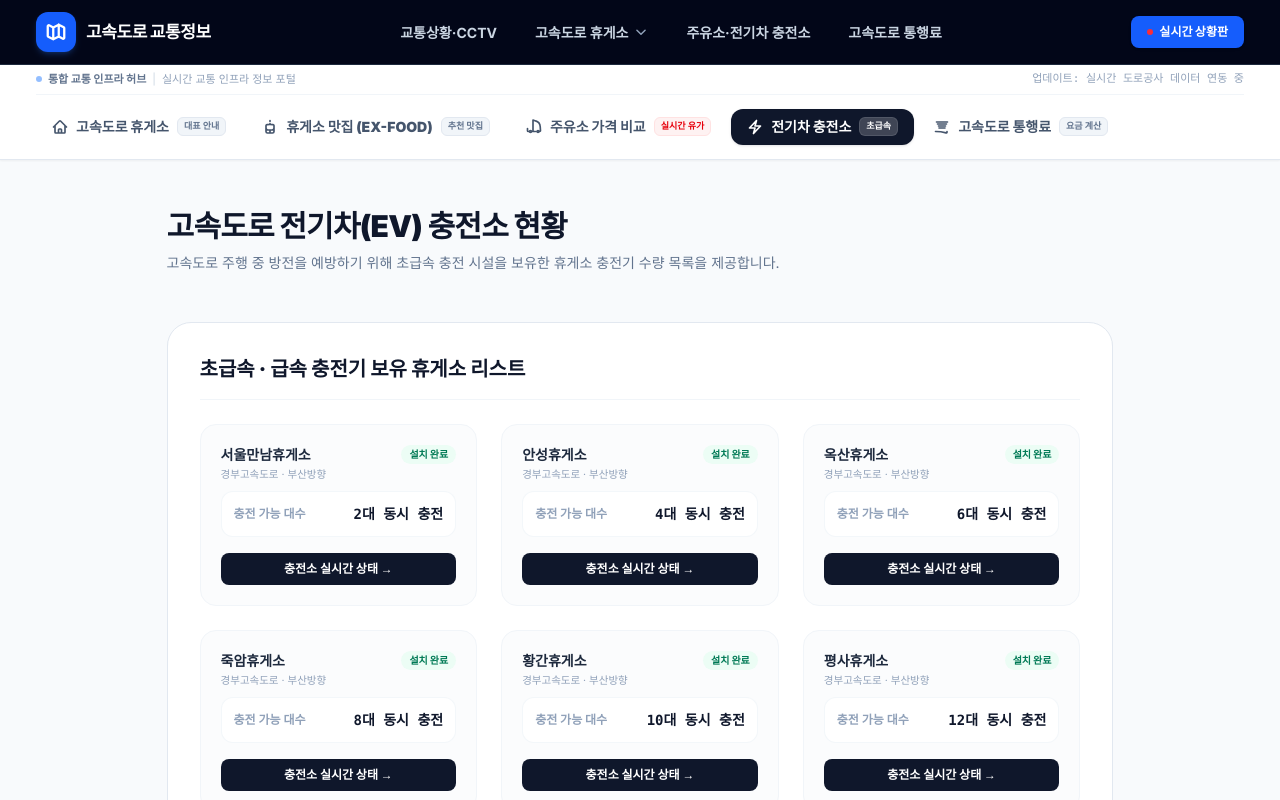
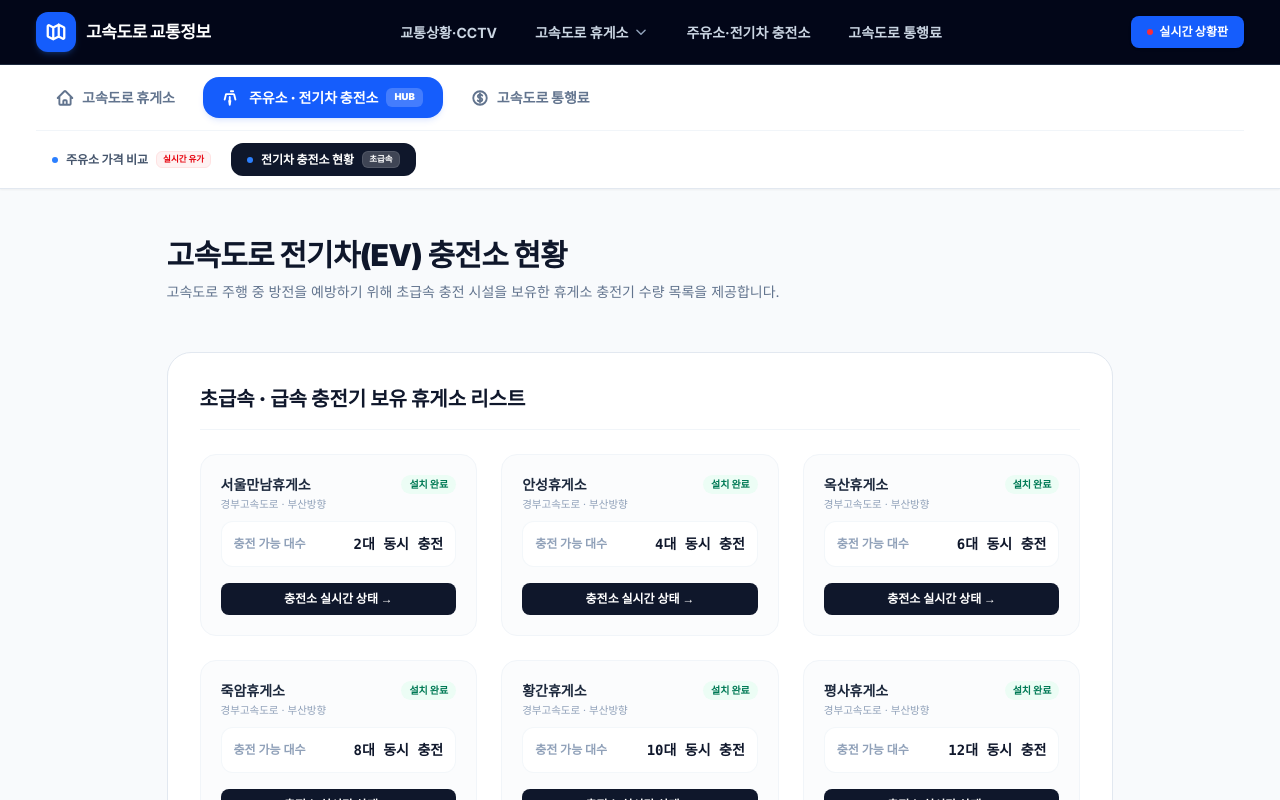
Before and after one commit to fnqlrtm123-code/highway-live, a Next.js app: page /ev in a window 1280 px wide. Shown: the top 800 px of the page. Built offline with nearby package versions, Linux system fonts and the light colour scheme.

Commit message:
fix hub header navigation to group sub-items under correct parent categories

```diff
--- a/src/components/HubHeader.tsx
+++ b/src/components/HubHeader.tsx
@@ -3,11 +3,18 @@
 import Link from 'next/link';
 import { usePathname } from 'next/navigation';
 
-interface TabItem {
+interface ParentCategory {
   id: string;
   name: string;
   href: string;
   icon: React.ReactNode;
+}
+
+interface SubCategory {
+  id: string;
+  parentId: string;
+  name: string;
+  href: string;
   badge?: string;
   badgeColor?: string;
 }
@@ -15,124 +22,152 @@ interface TabItem {
 export default function HubHeader() {
   const pathname = usePathname();
 
-  const tabs: TabItem[] = [
+  const parents: ParentCategory[] = [
     {
       id: 'rest-areas',
       name: '고속도로 휴게소',
       href: '/rest-areas',
       icon: (
-        <svg className="w-4 h-4" fill="none" stroke="currentColor" strokeWidth="2.5" viewBox="0 0 24 24">
+        <svg className="w-4.5 h-4.5" fill="none" stroke="currentColor" strokeWidth="2.5" viewBox="0 0 24 24">
           <path strokeLinecap="round" strokeLinejoin="round" d="M2.25 12l8.954-8.955c.44-.439 1.152-.439 1.591 0L21.75 12M4.5 9.75v10.125c0 .621.504 1.125 1.125 1.125H9.75v-4.875c0-.621.504-1.125 1.125-1.125h2.25c.621 0 1.125.504 1.125 1.125V21h4.125c.621 0 1.125-.504 1.125-1.125V9.75M8.25 21h8.25" />
         </svg>
-      ),
-      badge: '대표 안내'
+      )
     },
     {
-      id: 'food',
-      name: '휴게소 맛집 (EX-FOOD)',
-      href: '/food',
-      icon: (
-        <svg className="w-4 h-4" fill="none" stroke="currentColor" strokeWidth="2.5" viewBox="0 0 24 24">
-          <path strokeLinecap="round" strokeLinejoin="round" d="M12 8.25v-1.5m0 1.5c-1.355 0-2.697.056-4.024.166C6.845 8.01 6 8.919 6 10.024V13.5m6-5.25c1.355 0 2.697.056 4.024.166C17.155 8.01 18 8.919 18 10.024V13.5M6 13.5c0 1.654 1.346 3 3 3h6c1.654 0 3-1.346 3-3M6 13.5v5.25a2.25 2.25 0 002.25 2.25h7.5A2.25 2.25 0 0018 18.75V13.5M12 2.25v1.5M12 16.5v4.5" />
-        </svg>
-      ),
-      badge: '추천 맛집'
-    },
-    {
-      id: 'gas',
-      name: '주유소 가격 비교',
+      id: 'gas-ev',
+      name: '주유소 · 전기차 충전소',
       href: '/gas',
       icon: (
-        <svg className="w-4 h-4" fill="none" stroke="currentColor" strokeWidth="2.5" viewBox="0 0 24 24">
-          <path strokeLinecap="round" strokeLinejoin="round" d="M8.25 18.75a1.5 1.5 0 01-3 0m3 0a1.5 1.5 0 00-3 0m3 0h6m-9 0H3.375a1.125 1.125 0 01-1.125-1.125V14.25m17.25 4.5a1.5 1.5 0 01-3 0m3 0a1.5 1.5 0 00-3 0m3 0h1.125c.621 0 1.129-.504 1.09-1.124l-.375-6.007a9.75 9.75 0 00-6.968-8.736L10.5 1.5V6m0 0v12.75" />
+        <svg className="w-4.5 h-4.5" fill="none" stroke="currentColor" strokeWidth="2.5" viewBox="0 0 24 24">
+          <path strokeLinecap="round" strokeLinejoin="round" d="M9.813 15.904L9 21m0 0l-.813-5.096m.813 5.096V10.5m-6.75 3.5l1.623-6.492A1.125 1.125 0 014.16 6.75H13.84a1.125 1.125 0 011.087.858L16.55 14M10.5 3h3" />
         </svg>
-      ),
-      badge: '실시간 유가',
-      badgeColor: 'bg-red-50 text-red-600 border-red-100'
-    },
-    {
-      id: 'ev',
-      name: '전기차 충전소',
-      href: '/ev',
-      icon: (
-        <svg className="w-4 h-4" fill="none" stroke="currentColor" strokeWidth="2.5" viewBox="0 0 24 24">
-          <path strokeLinecap="round" strokeLinejoin="round" d="M3.75 13.5l10.5-11.25L12 10.5h8.25L9.75 21.75 12 13.5H3.75z" />
-        </svg>
-      ),
-      badge: '초급속',
-      badgeColor: 'bg-emerald-50 text-emerald-600 border-emerald-100'
+      )
     },
     {
       id: 'toll',
       name: '고속도로 통행료',
       href: '/toll',
       icon: (
-        <svg className="w-4 h-4" fill="none" stroke="currentColor" strokeWidth="2.5" viewBox="0 0 24 24">
-          <path strokeLinecap="round" strokeLinejoin="round" d="M2.25 18.75a60.07 60.07 0 0115.797 2.101c.727.198 1.453-.342 1.453-1.096V18.75M3.75 4.5h16.5M5.25 7.5h13.5m-12 3h10.5M7.5 13.5h9" />
+        <svg className="w-4.5 h-4.5" fill="none" stroke="currentColor" strokeWidth="2.5" viewBox="0 0 24 24">
+          <path strokeLinecap="round" strokeLinejoin="round" d="M12 6v12m-3-2.818l.879.659c1.171.879 3.07.879 4.242 0 1.172-.879 1.172-2.303 0-3.182C13.536 12.219 12.768 12 12 12c-.725 0-1.45-.22-1.957-.659-1.171-.879-1.171-2.303 0-3.182 1.172-.879 3.07-.879 4.242 0L15 8.818M21 12a9 9 0 11-18 0 9 9 0 0118 0z" />
         </svg>
-      ),
-      badge: '요금 계산'
+      )
     }
   ];
 
-  const getActiveTabId = () => {
-    if (pathname.startsWith('/rest-areas')) return 'rest-areas';
-    if (pathname.startsWith('/food')) return 'food';
-    if (pathname.startsWith('/gas')) return 'gas';
-    if (pathname.startsWith('/ev')) return 'ev';
+  const subCategories: SubCategory[] = [
+    {
+      id: 'rest-list',
+      parentId: 'rest-areas',
+      name: '전체 휴게소 목록',
+      href: '/rest-areas',
+      badge: '편의시설'
+    },
+    {
+      id: 'rest-food',
+      parentId: 'rest-areas',
+      name: '휴게소 맛집 (EX-FOOD)',
+      href: '/food',
+      badge: '시그니처'
+    },
+    {
+      id: 'gas-price',
+      parentId: 'gas-ev',
+      name: '주유소 가격 비교',
+      href: '/gas',
+      badge: '실시간 유가',
+      badgeColor: 'bg-red-50 text-red-600 border-red-100'
+    },
+    {
+      id: 'ev-station',
+      parentId: 'gas-ev',
+      name: '전기차 충전소 현황',
+      href: '/ev',
+      badge: '초급속',
+      badgeColor: 'bg-emerald-50 text-emerald-600 border-emerald-100'
+    },
+    {
+      id: 'toll-calc',
+      parentId: 'toll',
+      name: '통행료 요금 계산기',
+      href: '/toll',
+      badge: '실시간 조회'
+    }
+  ];
+
+  const getActiveParentId = () => {
+    if (pathname.startsWith('/rest-areas') || pathname.startsWith('/food')) return 'rest-areas';
+    if (pathname.startsWith('/gas') || pathname.startsWith('/ev')) return 'gas-ev';
     if (pathname.startsWith('/toll')) return 'toll';
     return '';
   };
 
-  const activeTabId = getActiveTabId();
+  const activeParentId = getActiveParentId();
 
   return (
     <div className="w-full bg-white border-b border-slate-200 sticky top-16 z-30 shadow-xs">
       <div className="mx-auto max-w-[1240px] px-4">
-        {/* 허브 표식 라벨 */}
-        <div className="flex flex-col md:flex-row md:items-center md:justify-between py-1.5 border-b border-slate-100 text-[11px] text-slate-400 gap-1">
-          <div className="flex items-center gap-1.5">
-            <span className="inline-block w-1.5 h-1.5 rounded-full bg-blue-500 animate-pulse"></span>
-            <span className="font-extrabold text-slate-500">통합 교통 인프라 허브</span>
-            <span className="text-slate-300">|</span>
-            <span>실시간 교통 인프라 정보 포털</span>
-          </div>
-          <div className="hidden md:block font-mono">
-            업데이트: 실시간 도로공사 데이터 연동 중
-          </div>
-        </div>
 
-        {/* 탭 네비게이션 */}
-        <div className="flex items-center justify-start gap-1 overflow-x-auto whitespace-nowrap py-3.5 scrollbar-none">
-          {tabs.map((tab) => {
-            const isActive = tab.id === activeTabId;
+        {/* 대분류 부모 카테고리 탭 (허브 상태 식별) */}
+        <div className="flex items-center justify-start border-b border-slate-100 py-3 overflow-x-auto whitespace-nowrap scrollbar-none gap-2">
+          {parents.map((p) => {
+            const isActive = p.id === activeParentId;
             return (
               <Link
-                key={tab.id}
-                href={tab.href}
-                className={`flex items-center gap-2 px-4 py-2 rounded-xl text-sm font-black transition-all relative shrink-0 ${
+                key={p.id}
+                href={p.href}
+                className={`flex items-center gap-2 px-5 py-2.5 rounded-2xl text-[14px] font-black transition-all ${
                   isActive
-                    ? 'bg-slate-900 text-white shadow-sm shadow-slate-900/10'
-                    : 'text-slate-600 hover:text-slate-900 hover:bg-slate-100/70'
+                    ? 'bg-blue-600 text-white shadow-md shadow-blue-600/10'
+                    : 'text-slate-500 hover:text-slate-800 hover:bg-slate-50'
                 }`}
               >
-                {tab.icon}
-                <span>{tab.name}</span>
-                {tab.badge && (
-                  <span
-                    className={`text-[9px] font-bold px-1.5 py-0.5 rounded-md border ${
-                      isActive
-                        ? 'bg-white/20 text-white border-white/10'
-                        : tab.badgeColor || 'bg-slate-100 text-slate-500 border-slate-200'
-                    }`}
-                  >
-                    {tab.badge}
+                {p.icon}
+                <span>{p.name}</span>
+                {isActive && (
+                  <span className="text-[9.5px] font-black bg-white/20 text-white px-2 py-0.5 rounded-md uppercase">
+                    Hub
                   </span>
                 )}
               </Link>
             );
           })}
         </div>
+
+        {/* 중분류 서브 카테고리 탭 */}
+        <div className="flex items-center justify-start gap-1 overflow-x-auto whitespace-nowrap py-3 scrollbar-none">
+          {subCategories
+            .filter((sub) => sub.parentId === activeParentId)
+            .map((sub) => {
+              const isActive = pathname === sub.href;
+              return (
+                <Link
+                  key={sub.id}
+                  href={sub.href}
+                  className={`flex items-center gap-2 px-4 py-2 rounded-xl text-xs font-black transition-all relative shrink-0 ${
+                    isActive
+                      ? 'bg-slate-900 text-white'
+                      : 'text-slate-600 hover:text-slate-900 hover:bg-slate-100/75'
+                  }`}
+                >
+                  <span className="w-1.5 h-1.5 rounded-full bg-blue-500"></span>
+                  <span>{sub.name}</span>
+                  {sub.badge && (
+                    <span
+                      className={`text-[8.5px] font-extrabold px-1.5 py-0.5 rounded-md border ${
+                        isActive
+                          ? 'bg-white/20 text-white border-white/10'
+                          : sub.badgeColor || 'bg-slate-100 text-slate-500 border-slate-200'
+                      }`}
+                    >
+                      {sub.badge}
+                    </span>
+                  )}
+                </Link>
+              );
+            })}
+        </div>
+
       </div>
     </div>
   );
```
